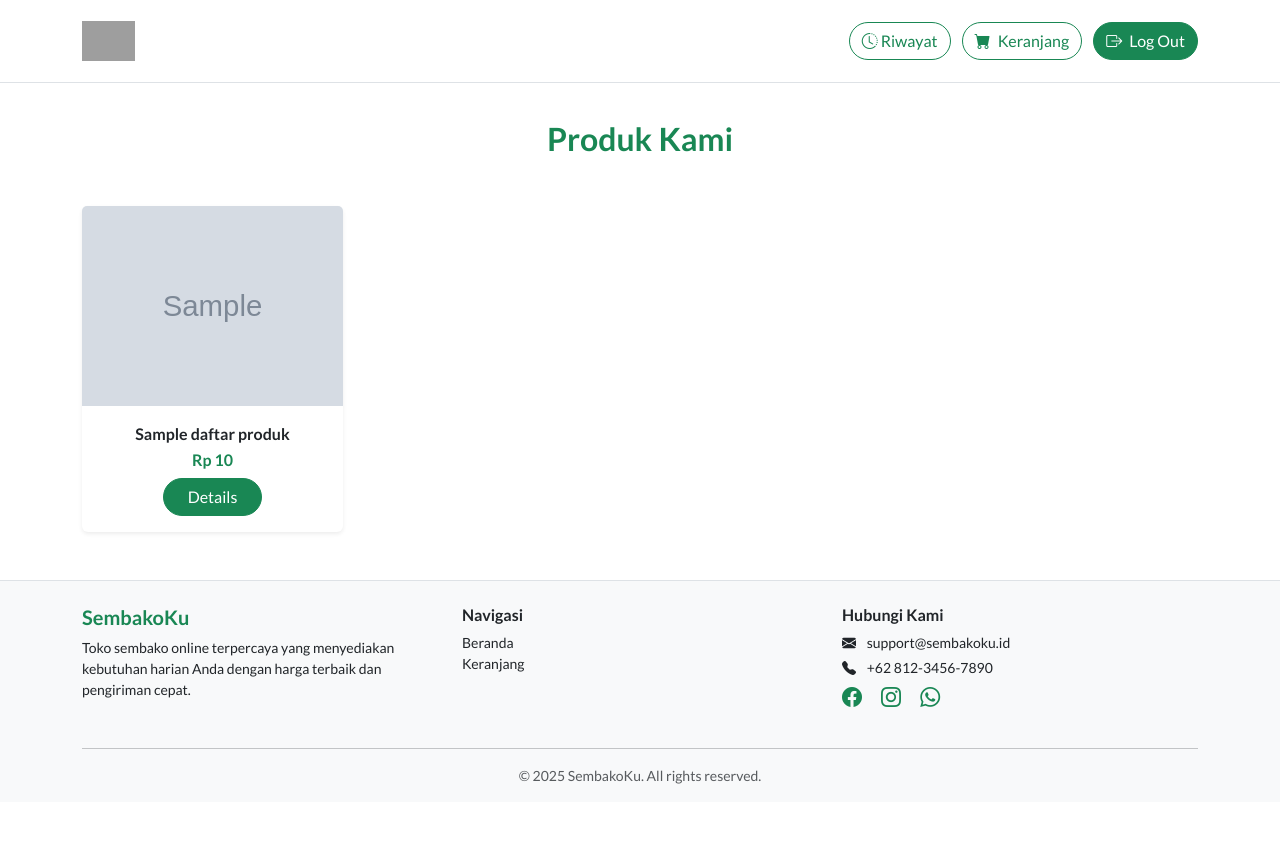
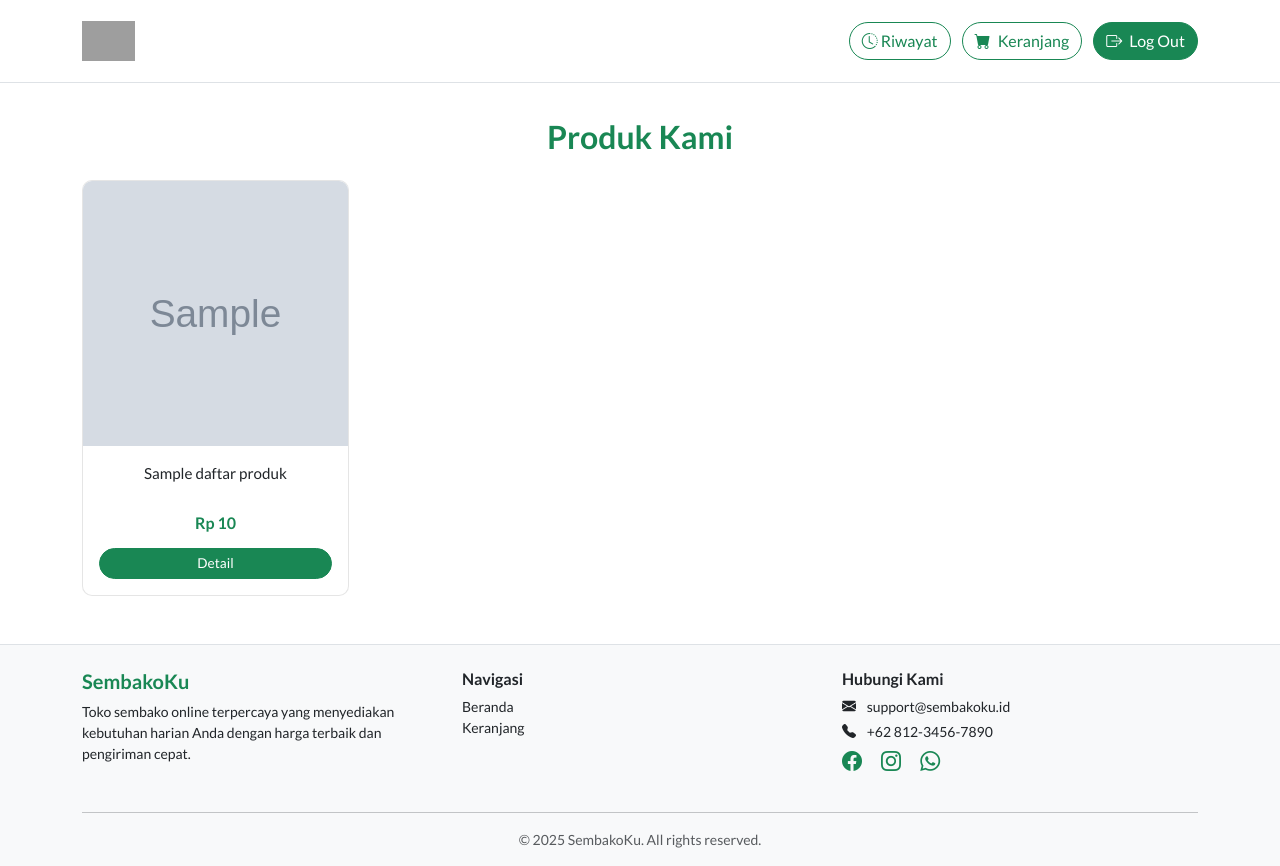
Before and after one commit to aloysiusbian/sistem-toko-sembako, a CodeIgniter 4 app: the page made by app/Views/beranda.php in a window 1280 px wide. Before the commit the page ends 784 px from the top, so only its background shows below. Run offline with PHP 8.4 and a stand-in for CodeIgniter, Linux system fonts and the light colour scheme; the template is opened without the code that fills it: most values are stand-ins (such as "Sample title", 1, 10 or a date in 2020); grey boxes marked "Sample" are stand-in pictures; some libraries are stand-ins or nearby versions; grey boxes are pictures that could not be loaded.

Commit message:
ubah beranda

```diff
--- a/app/Views/beranda.php
+++ b/app/Views/beranda.php
@@ -11,6 +11,7 @@
     <style>
         body {
             font-family: 'Lato', sans-serif;
+            padding-top: 70px; /* Untuk navbar fixed */
         }
 
         h1,
@@ -24,6 +25,61 @@
         span,
         a {
             font-weight: 400;
+        }
+
+        /* Style untuk card produk */
+        .product-card {
+            transition: all 0.3s ease;
+            border-radius: 10px;
+            overflow: hidden;
+            border: 1px solid rgba(0,0,0,0.1);
+        }
+
+        .product-card:hover {
+            transform: translateY(-5px);
+            box-shadow: 0 10px 20px rgba(0,0,0,0.1);
+        }
+
+        .product-img-container {
+            width: 100%;
+            height: 0;
+            padding-bottom: 100%; /* Membuat kotak 1:1 */
+            position: relative;
+            overflow: hidden;
+            background-color: #f8f9fa;
+        }
+
+        .product-img {
+            position: absolute;
+            top: 0;
+            left: 0;
+            width: 100%;
+            height: 100%;
+            object-fit: cover;
+        }
+
+        .product-card .card-body {
+            padding: 1rem;
+        }
+
+        .product-name {
+            font-size: 0.95rem;
+            display: -webkit-box;
+            -webkit-line-clamp: 2;
+            -webkit-box-orient: vertical;
+            overflow: hidden;
+            height: 2.8em; /* Untuk 2 baris teks */
+        }
+
+        .product-price {
+            font-size: 1rem;
+            margin: 0.5rem 0;
+        }
+
+        .product-btn {
+            padding: 0.25rem 1rem;
+            font-size: 0.85rem;
+            width: 100%;
         }
     </style>
 </head>
@@ -52,37 +108,34 @@
                 </div>
             </div>
         </nav>
-        <br><br>
     </header>
 
-    <div class="container my-5 pt-4">
+    <div class="container my-4 pt-4">
         <h2 class="fw-bold mb-4 text-center text-success">Produk Kami</h2>
     </div>
 
-
-    <div class="container my-5">
-    <div class="row row-cols-1 row-cols-sm-2 row-cols-md-4 g-4">
-        <?php foreach ($daftarProduk as $produk): ?>
-            <div class="col">
-                <div class="card h-100 shadow-sm border-0">
-                    <img src="<?= $produk['gambar'] ?>" class="card-img-top" alt="<?= $produk['nama_produk'] ?>" style="height: 200px; object-fit: cover;">
-                    <div class="card-body text-center">
-                        <p class="fw-bold mb-1"><?= $produk['nama_produk'] ?></p>
-                        <h6 class="fw-bold mb-2 text-success">Rp <?= number_format($produk['harga'], 0, ',', '.') ?></h6>
-                        <a href="<?= 'produk/detail/' . $produk['id'] ?>" class="btn btn-success rounded-pill px-4">Details</a>
+    <div class="container mb-5">
+        <div class="row row-cols-2 row-cols-md-3 row-cols-lg-4 g-3">
+            <?php foreach ($daftarProduk as $produk): ?>
+                <div class="col">
+                    <div class="card h-100 product-card">
+                        <div class="product-img-container">
+                            <img src="<?= $produk['gambar'] ?>" class="product-img" alt="<?= $produk['nama_produk'] ?>">
+                        </div>
+                        <div class="card-body text-center d-flex flex-column">
+                            <p class="product-name mb-auto"><?= $produk['nama_produk'] ?></p>
+                            <h6 class="product-price fw-bold text-success">Rp <?= number_format($produk['harga'], 0, ',', '.') ?></h6>
+                            <a href="<?= 'produk/detail/' . $produk['id'] ?>" class="btn btn-success rounded-pill product-btn mt-2">Detail</a>
+                        </div>
                     </div>
                 </div>
-            </div>
-        <?php endforeach; ?>
+            <?php endforeach; ?>
+        </div>
     </div>
-</div>
 
-
-
-    <footer class="bg-light text-dark mt-5 pt-4 pb-3 border-top">
+    <footer class="bg-light text-dark pt-4 pb-3 border-top">
         <div class="container">
             <div class="row">
-
                 <!-- Tentang SembakoKu -->
                 <div class="col-md-4 mb-3">
                     <h5 class="fw-bold text-success">SembakoKu</h5>
@@ -118,6 +171,7 @@
         </div>
     </footer>
 
+    <script src="https://cdn.jsdelivr.net/npm/bootstrap@5.3.6/dist/js/bootstrap.bundle.min.js"></script>
 </body>
 
 </html>
--- a/app/Views/pembayaran.php
+++ b/app/Views/pembayaran.php
@@ -11,7 +11,7 @@
     <style>
         body {
             font-family: 'Lato', sans-serif;
-            background-color: #f8f9fa;
+            background-color:rgb(255, 255, 255);
         }
 
         h1,
@@ -153,7 +153,7 @@
                                 <button type="submit" class="btn btn-success btn-pay">
                                     <i class="bi bi-lock-fill me-2"></i> Bayar Sekarang
                                 </button>
-                                <a href="/keranjang" class="btn btn-outline-secondary rounded-pill">
+                                <a href="/keranjang" class="btn btn-outline-success rounded-pill">
                                     <i class="bi bi-arrow-left me-2"></i> Kembali ke Keranjang
                                 </a>
                             </div>
```
Also changed, not shown: app/Views/keranjang.php (+17 -3 lines), public/beras.png, public/deterjen.png, public/gula.png, public/kopi.png, public/telur.png, public/tepung.png.
